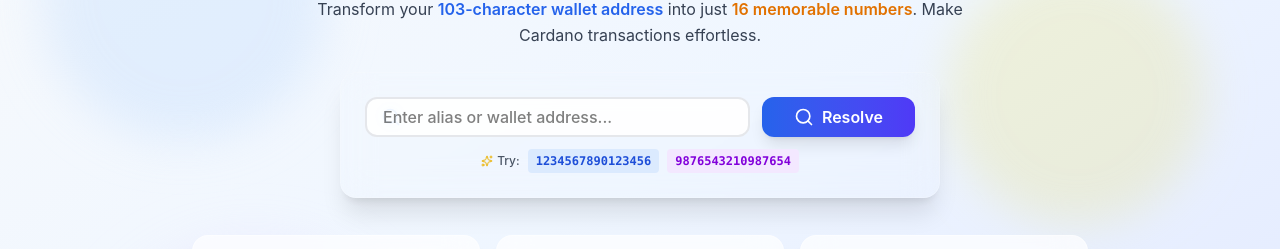
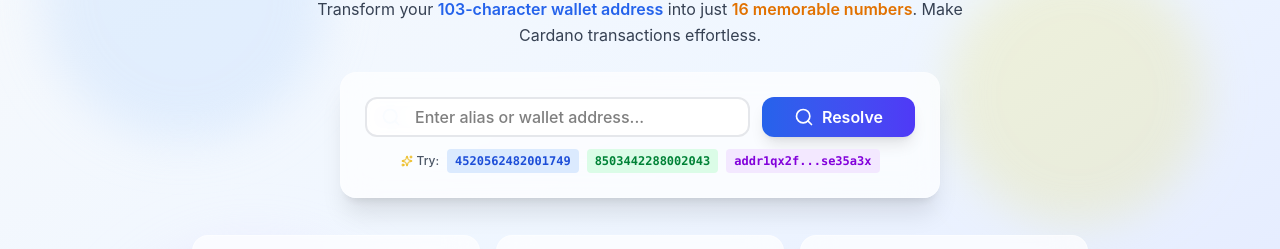
Before and after one commit to Emmanuel-Odero/1815, a React (Vite) app: page / in a window 1280 px wide. Shown: the part 309-558 px from the top of the page. Built offline with nearby package versions, Linux system fonts and the light colour scheme.

Commit message:
feat: update Hero Section component

```diff
--- a/src/components/HeroSection.tsx
+++ b/src/components/HeroSection.tsx
@@ -9,7 +9,11 @@
   ArrowRight,
   User,
   X,
+  AlertCircle,
+  CheckCircle,
+  Copy,
 } from "lucide-react";
+import { aliasAPI, validation } from "@/lib/api";
 
 type FeatureType = "secure" | "instant" | "simple" | null;
 
@@ -76,6 +80,10 @@
 
 export function HeroSection() {
   const [selectedFeature, setSelectedFeature] = useState<FeatureType>(null);
+  const [searchQuery, setSearchQuery] = useState("");
+  const [isLoading, setIsLoading] = useState(false);
+  const [resolveResult, setResolveResult] = useState<any>(null);
+  const [error, setError] = useState<string | null>(null);
 
   const handleFeatureClick = (feature: FeatureType) => {
     setSelectedFeature(feature);
@@ -83,6 +91,64 @@
 
   const handleClose = () => {
     setSelectedFeature(null);
+  };
+
+  const handleResolve = async () => {
+    if (!searchQuery.trim()) {
+      setError("Please enter an alias or wallet address");
+      return;
+    }
+
+    setIsLoading(true);
+    setError(null);
+    setResolveResult(null);
+
+    try {
+      const query = searchQuery.trim();
+
+      // Check if it's a valid short code (16 digits)
+      if (validation.isValidShortCode(query)) {
+        // Resolve alias to address
+        const result = await aliasAPI.resolveAlias(query);
+        setResolveResult({
+          type: "alias",
+          alias: query,
+          address: result.cardanoAddress,
+          customName: result.customName,
+          expiresAt: result.expiresAt,
+        });
+      } else if (validation.isValidCardanoAddress(query)) {
+        // Show the address (could be enhanced to show balance/transactions)
+        setResolveResult({
+          type: "address",
+          address: query,
+        });
+      } else {
+        setError(
+          "Invalid input. Please enter a 16-digit alias or valid Cardano address."
+        );
+      }
+    } catch (err: any) {
+      setError(err.message || "Failed to resolve. Please try again.");
+    } finally {
+      setIsLoading(false);
+    }
+  };
+
+  const handleKeyPress = (e: React.KeyboardEvent) => {
+    if (e.key === "Enter") {
+      handleResolve();
+    }
+  };
+
+  const copyToClipboard = (text: string) => {
+    navigator.clipboard.writeText(text);
+  };
+
+  const handleExampleClick = (example: string) => {
+    setSearchQuery(example);
+    setError(null);
+    setResolveResult(null);
   };
 
   const renderDefaultContent = () => (
@@ -121,7 +187,7 @@
       </p>
 
       {/* Search Card */}
-      <div className="bg-red-550px backdrop-blur-lg rounded-2xl shadow-xl p-6 max-w-2xl mx-auto border border-white/20 hover:shadow-2xl transition-all duration-500 w-[600px]">
+      <div className="bg-white/70 backdrop-blur-lg rounded-2xl shadow-xl p-6 max-w-2xl mx-auto border border-white/20 hover:shadow-2xl transition-all duration-500 w-[600px]">
         <div className="flex flex-col lg:flex-row items-center space-y-3 lg:space-y-0 lg:space-x-3 mb-3">
           <div className="flex-1 relative w-full">
             <div className="absolute inset-y-0 left-0 pl-4 flex items-center pointer-events-none">
@@ -130,14 +196,90 @@
             <Input
               type="text"
               placeholder="Enter alias or wallet address..."
-              className="pl-4 pr-4 py-4 w-full border-2 border-gray-200 rounded-xl focus:border-blue-500 focus:ring-2 focus:ring-blue-100 text-base font-medium bg-white/90 backdrop-blur-sm transition-all duration-300"
+              value={searchQuery}
+              onChange={(e) => setSearchQuery(e.target.value)}
+              onKeyPress={handleKeyPress}
+              className="pl-12 pr-4 py-4 w-full border-2 border-gray-200 rounded-xl focus:border-blue-500 focus:ring-2 focus:ring-blue-100 text-base font-medium bg-white/90 backdrop-blur-sm transition-all duration-300"
+              disabled={isLoading}
             />
           </div>
-          <Button className="bg-gradient-to-r from-blue-600 to-indigo-600 hover:from-blue-700 hover:to-indigo-700 text-white px-8 py-4 rounded-xl font-semibold text-base flex items-center space-x-2 shadow-lg hover:shadow-xl transition-all duration-300 transform hover:scale-105 w-full lg:w-auto">
-            <Search className="h-5 w-5" />
-            <span>Resolve</span>
+          <Button
+            onClick={handleResolve}
+            disabled={isLoading}
+            className="bg-gradient-to-r from-blue-600 to-indigo-600 hover:from-blue-700 hover:to-indigo-700 text-white px-8 py-4 rounded-xl font-semibold text-base flex items-center space-x-2 shadow-lg hover:shadow-xl transition-all duration-300 transform hover:scale-105 w-full lg:w-auto disabled:opacity-50 disabled:cursor-not-allowed disabled:transform-none"
+          >
+            <Search className={`h-5 w-5 ${isLoading ? "animate-spin" : ""}`} />
+            <span>{isLoading ? "Resolving..." : "Resolve"}</span>
           </Button>
         </div>
+
+        {/* Error Display */}
+        {error && (
+          <div className="mb-3 p-3 bg-red-50 border border-red-200 rounded-lg flex items-center space-x-2">
+            <AlertCircle className="h-4 w-4 text-red-500 flex-shrink-0" />
+            <span className="text-red-700 text-sm">{error}</span>
+          </div>
+        )}
+
+        {/* Result Display */}
+        {resolveResult && (
+          <div className="mb-3 p-4 bg-green-50 border border-green-200 rounded-lg">
+            <div className="flex items-center space-x-2 mb-2">
+              <CheckCircle className="h-4 w-4 text-green-500" />
+              <span className="text-green-700 font-semibold text-sm">
+                {resolveResult.type === "alias"
+                  ? "Alias Resolved!"
+                  : "Valid Address"}
+              </span>
+            </div>
+
+            {resolveResult.type === "alias" && (
+              <>
+                {resolveResult.customName && (
+                  <div className="mb-2">
+                    <span className="text-xs text-gray-600">Name: </span>
+                    <span className="text-sm font-medium text-gray-800">
+                      {resolveResult.customName}
+                    </span>
+                  </div>
+                )}
+                <div className="mb-2">
+                  <span className="text-xs text-gray-600">Alias: </span>
+                  <span className="text-sm font-mono text-blue-600">
+                    {resolveResult.alias}
+                  </span>
+                </div>
+              </>
+            )}
+
+            <div className="flex items-center space-x-2">
+              <span className="text-xs text-gray-600">Address: </span>
+              <span className="text-xs font-mono text-gray-800 break-all flex-1">
+                {resolveResult.address.substring(0, 20)}...
+                {resolveResult.address.substring(
+                  resolveResult.address.length - 10
+                )}
+              </span>
+              <Button
+                size="sm"
+                variant="outline"
+                onClick={() => copyToClipboard(resolveResult.address)}
+                className="h-6 w-6 p-0"
+              >
+                <Copy className="h-3 w-3" />
+              </Button>
+            </div>
+
+            {resolveResult.expiresAt && (
+              <div className="mt-2">
+                <span className="text-xs text-gray-600">Expires: </span>
+                <span className="text-xs text-gray-800">
+                  {new Date(resolveResult.expiresAt).toLocaleDateString()}
+                </span>
+              </div>
+            )}
+          </div>
+        )}
 
         <div className="flex flex-wrap items-center justify-center gap-2 text-xs">
           <span className="text-gray-600 font-medium flex items-center">
@@ -145,18 +287,28 @@
             Try:
           </span>
           <div className="flex flex-wrap gap-2">
-            <a
-              href="#"
+            <button
+              onClick={() => handleExampleClick("4520562482001749")}
               className="bg-blue-100 text-blue-700 px-2 py-1 rounded hover:bg-blue-200 font-mono text-xs font-semibold transition-colors"
             >
-              1234567890123456
-            </a>
-            <a
-              href="#"
+              4520562482001749
+            </button>
+            <button
+              onClick={() => handleExampleClick("8503442288002043")}
+              className="bg-green-100 text-green-700 px-2 py-1 rounded hover:bg-green-200 font-mono text-xs font-semibold transition-colors"
+            >
+              8503442288002043
+            </button>
+            <button
+              onClick={() =>
+                handleExampleClick(
+                  "addr1qx2fxv2umyhttkxyxp8x0dlpdt3k6cwng5pxj3jhsydzer3n0d3vllmyqwsx5wktcd8cc3sq835lu7drv2xwl2wywfgse35a3x"
+                )
+              }
               className="bg-purple-100 text-purple-700 px-2 py-1 rounded hover:bg-purple-200 font-mono text-xs font-semibold transition-colors"
             >
-              9876543210987654
-            </a>
+              addr1qx2f...se35a3x
+            </button>
           </div>
         </div>
       </div>
```
